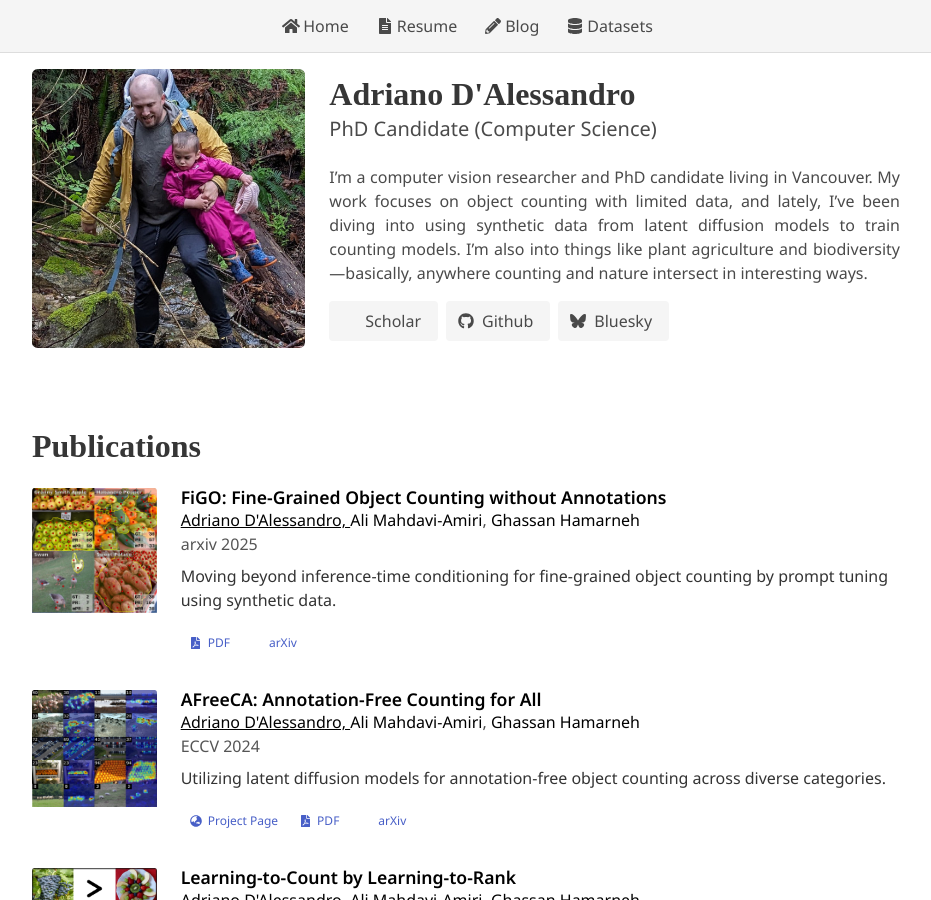
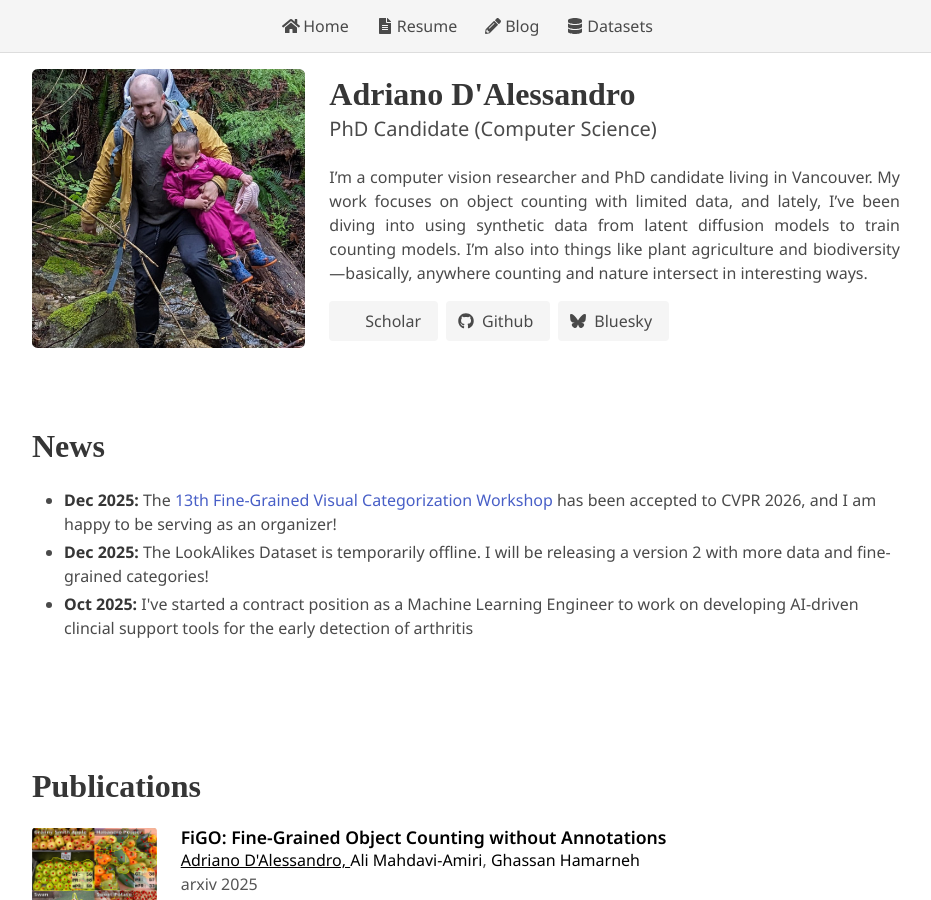
Before and after one commit to adrian-dalessandro/adrian-dalessandro.github.io, a Jekyll site: the page built from index.html, in a window 1280 px wide and 900 px high. Shown: the whole window, without its empty margins (174-1105 px from the left). Built offline with Jekyll 4.4.1, drawn with Linux system fonts in a browser that asks for light colours; nearby versions of some CDN libraries; some web fonts are replaced; library files that are not in the unit come from our copies; a style sheet for code colours, icons or effects is not loaded.

Commit message:
updated dataset

```diff
--- /dev/null
+++ b/_data/news.yml
@@ -0,0 +1,8 @@
+- date: Dec 2025
+  description: The <a href="https://sites.google.com/view/fgvc13/home">13th Fine-Grained Visual Categorization Workshop</a> has been accepted to CVPR 2026, and I am happy to be serving as an organizer!
+
+- date: Dec 2025
+  description: The LookAlikes Dataset is temporarily offline. I will be releasing a version 2 with more data and fine-grained categories!
+
+- date: Oct 2025
+  description: I've started a contract position as a Machine Learning Engineer to work on developing AI-driven clincial support tools for the early detection of arthritis
--- a/index.html
+++ b/index.html
@@ -53,6 +53,20 @@ description: My publications
     </div>
   </section>
 
+<section class="section">
+  <div class="container is-max-desktop">
+    <h2 class="title is-3">News</h2>
+    <div class="content">
+      <ul>
+        {% for item in site.data.news limit:5 %}
+          <li>
+            <strong>{{ item.date }}:</strong> {{ item.description }}
+          </li>
+        {% endfor %}
+      </ul>
+    </div>
+  </div>
+</section>
 
   <section class="section">
     <div class="container is-max-desktop">
```
